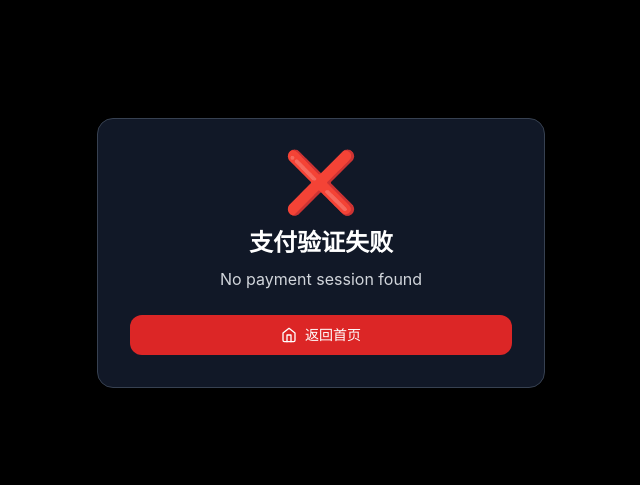
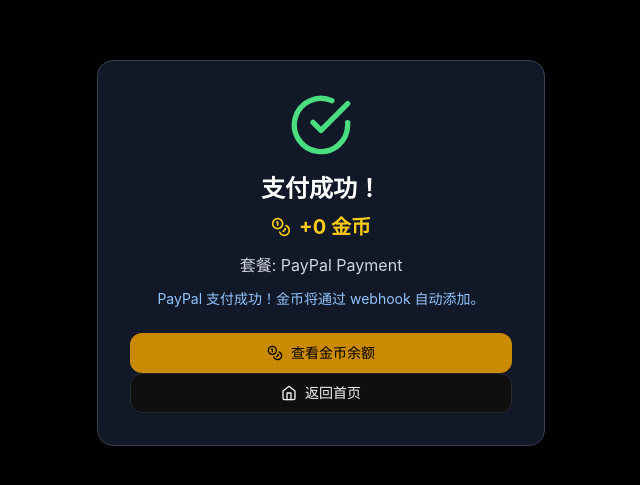
Before and after one commit to kunkakamikasa/dramini-web, a Next.js app: page /payment/success in a window 1280 px wide. Shown: the part 147-632 px from the top of the page, without its empty margins (319-959 px from the left). Built offline with nearby package versions, Linux system fonts and the light colour scheme.

Commit message:
Update PayPal success page to handle missing order_id

```diff
--- a/app/payment/success/page.tsx
+++ b/app/payment/success/page.tsx
@@ -21,7 +21,14 @@
     } else if (orderId) {
       verifyPayPalPayment(orderId)
     } else {
-      setError('No payment session found')
+      // PayPal 支付成功但没有 order_id，显示通用成功信息
+      setPaymentInfo({
+        success: true,
+        metadata: {
+          coins: 0,
+          plan: 'PayPal Payment'
+        }
+      })
       setVerifying(false)
     }
   }, [sessionId, orderId])
@@ -125,6 +132,11 @@
                      <p className="text-gray-300">
                        套餐: {paymentInfo.metadata?.plan || 'Unknown'}
                      </p>
+                     {!sessionId && !orderId && (
+                       <div className="text-sm text-blue-300">
+                         PayPal 支付成功！金币将通过 webhook 自动添加。
+                       </div>
+                     )}
                    </div>
                  )}
 
```
Lines whose indentation alone changed are shown as unchanged.
